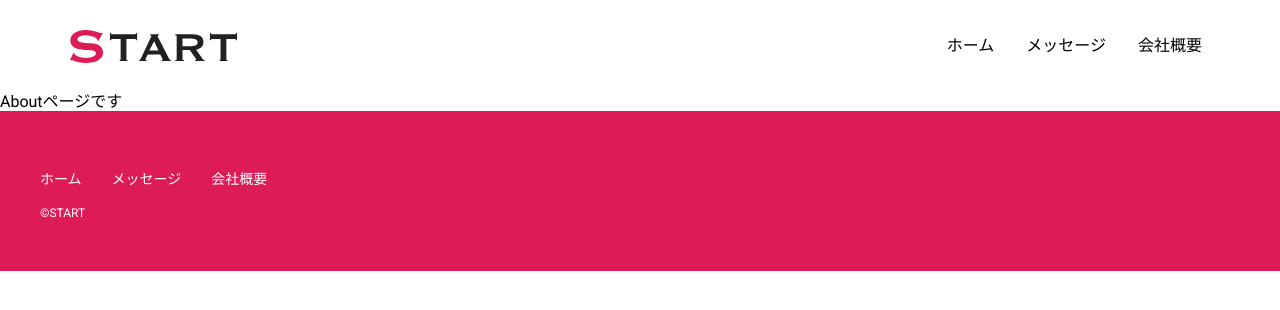
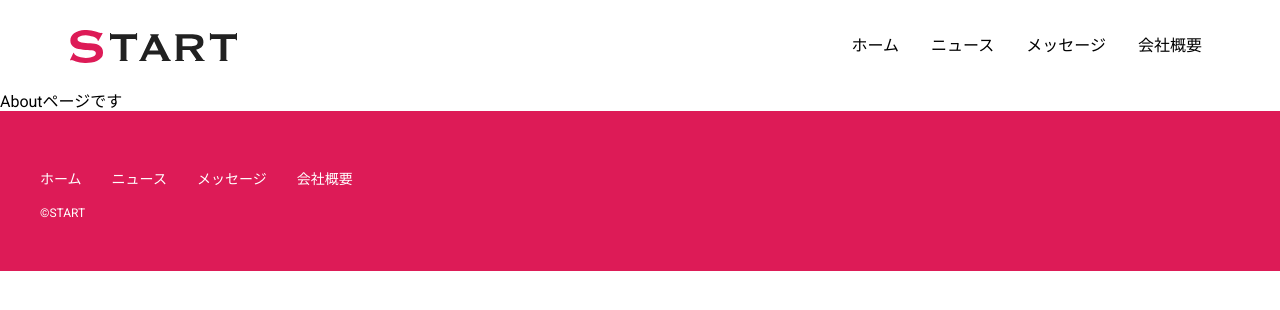
Before and after one commit to nittashiori/next-beginner-ts, a Next.js app: page /about in a window 1280 px wide. Shown: the top 310 px of the page. Built offline with nearby package versions, Linux system fonts and the light colour scheme.

Commit message:
ナビゲーションにニュースを追加

```diff
--- a/src/components/Organisms/Footer/index.tsx
+++ b/src/components/Organisms/Footer/index.tsx
@@ -9,6 +9,9 @@ export const Footer = () => {
           <ul>
             <li>
               <Link href="/">ホーム</Link>
+            </li>
+            <li>
+              <Link href="/news">ニュース</Link>
             </li>
             <li>
               <Link href="/message">メッセージ</Link>
--- a/src/components/Organisms/Header/index.tsx
+++ b/src/components/Organisms/Header/index.tsx
@@ -39,6 +39,9 @@ export const Header = () => {
         <ul>
           <li>
             <Link href="/" className={pathname === '/' ? styles.current : ''}>ホーム</Link>
+          </li>
+          <li>
+            <Link href="/news" className={pathname.includes('/news') ? styles.current : ''}>ニュース</Link>
           </li>
           <li>
             <Link href="/message" className={pathname === '/message' ? styles.current : ''}>メッセージ</Link>
```
